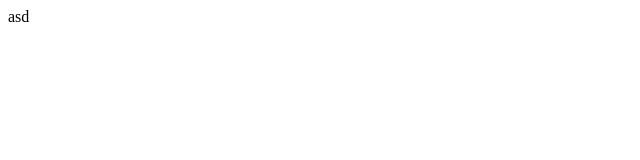
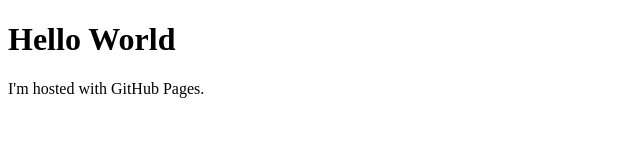
Before and after one commit to reynardraff/reynardraff.github.io, a plain HTML site: page index.html in a window 1280 px wide. Shown: the whole page, without its empty margins (0-640 px from the left). Drawn offline with Linux system fonts and the light colour scheme.

Commit message:
Update index.html

```diff
--- a/index.html
+++ b/index.html
@@ -1,11 +1,7 @@
 <!DOCTYPE html>
 <html>
-<head>
-
-</head>
 <body>
-    <div style="margin: 0 auto;">
-        asd
-    </div>
+<h1>Hello World</h1>
+<p>I'm hosted with GitHub Pages.</p>
 </body>
 </html>
```
